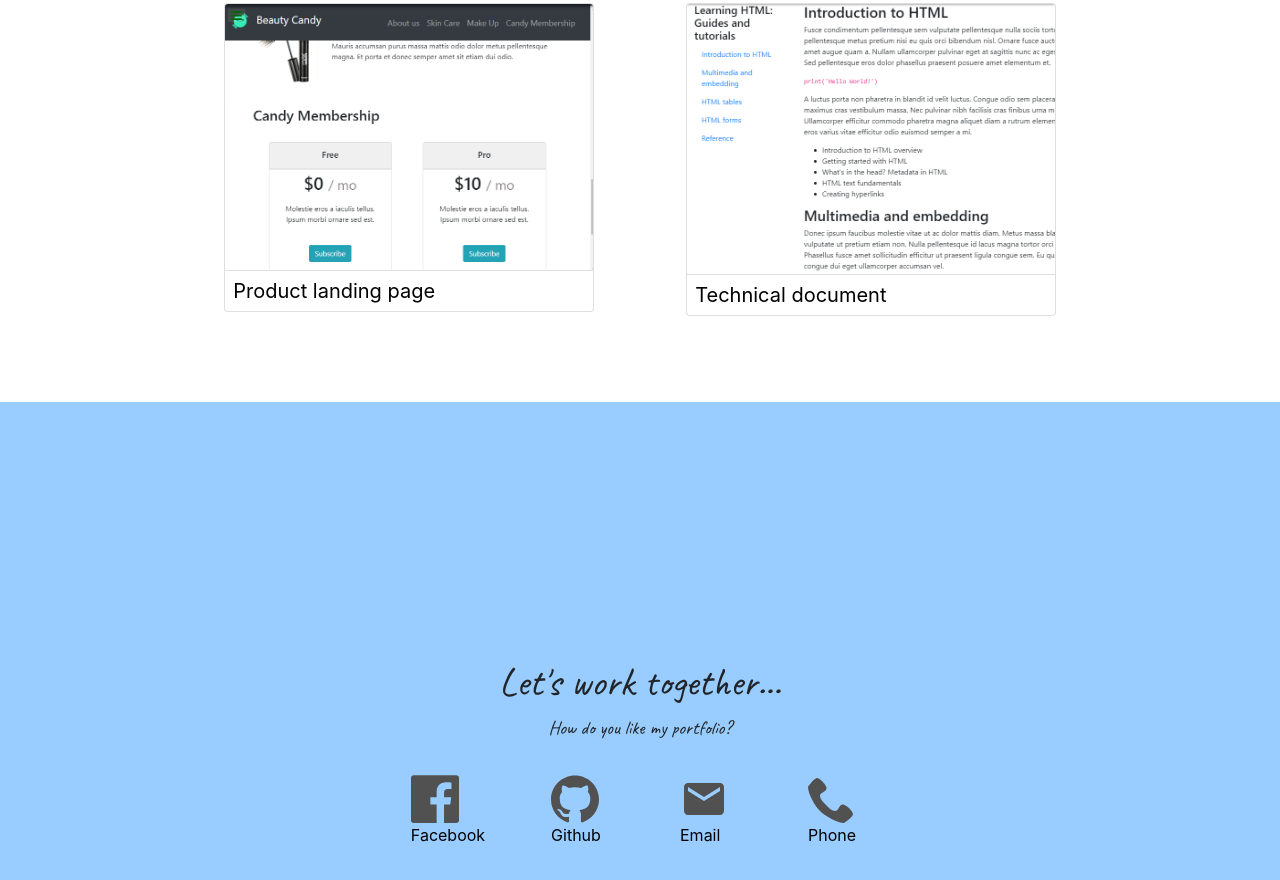
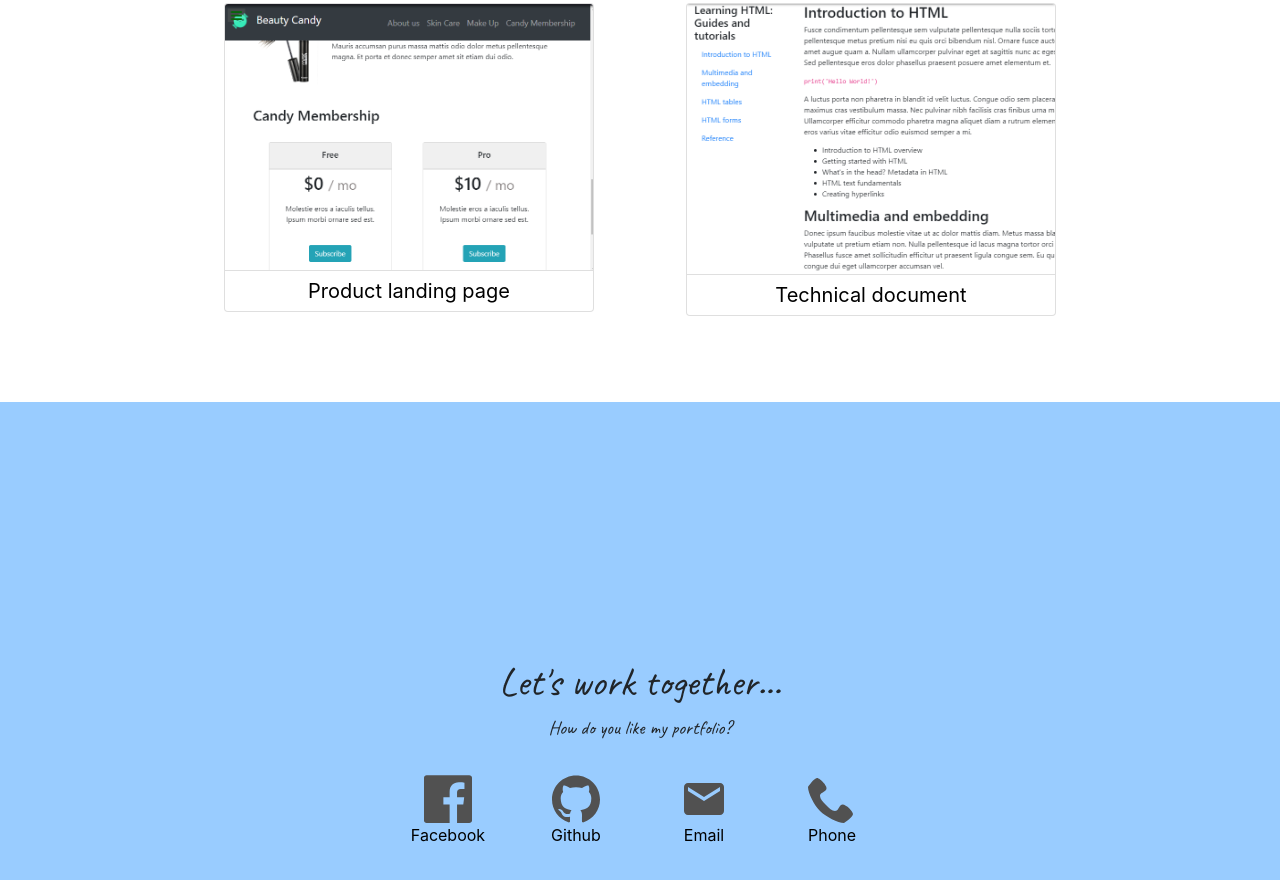
Before and after one commit to YameiSong/FCC-Projects, a plain HTML site: page Personal-portfolio-webpage/index.html in a window 1280 px wide. Shown: the part 1324-2204 px from the top of the page. Drawn offline with nearby package versions, Linux system fonts and the light colour scheme.

Commit message:
center icon description

```diff
--- a/Personal-portfolio-webpage/index.html
+++ b/Personal-portfolio-webpage/index.html
@@ -87,36 +87,28 @@
             </div>
             <div class="row">
                 <div class="col-6 col-md-3 icon">
-                    <div class="whole">
                     <a href="https://www.facebook.com/profile.php?id=100014631044624" target="_blank"
                         rel="noopener noreferrer">
                         <img src="images/facebook.svg" alt="Facebook">
                         <p>Facebook</p>
                     </a>
                 </div>
-                </div>
                 <div class="col-6 col-md-3 icon">
                     <a href="https://github.com/YameiSong" target="_blank" rel="noopener noreferrer" id="">
-                        <div class="whole">
                         <img src="images/github.svg" alt="Github">
                         <p>Github</p>
-                        </div>
                     </a>
                 </div>
                 <div class="col-6 col-md-3 icon">
                     <a href="mailto:ymsongx@icloud.com">
-                        <div class="whole">
                         <img src="images/email.svg" alt="Email">
                         <p>Email</p>
-                        </div>
                     </a>
                 </div>
                 <div class="col-6 col-md-3 icon">
                     <a href="tel:+8600000000000">
-                        <div class="whole">
                         <img src="images/phone.svg" alt="Phone">
                         <p>Phone</p>
-                        </div>
                     </a>
                 </div>
             </div>
--- a/Personal-portfolio-webpage/mystyle.css
+++ b/Personal-portfolio-webpage/mystyle.css
@@ -23,12 +23,6 @@ a {
     padding-top: 35vh;
 }
 
-#projects {
-    padding-top: 5vh;
-    padding-bottom: 5vh;
-    height: auto;
-}
-
 #contact {
     background-color: #99ccff;
     padding-top: 30vh;
@@ -44,7 +38,9 @@ a {
     font-size: 1.2em;
 }
 
-.icon {
+.icon img, p {
+    margin-right: auto;
+    margin-left: auto;
     display: flex;
     justify-content: center;
 }
@@ -68,8 +64,16 @@ a {
     border-top: 1px solid rgba(0, 0, 0, 0.125);
 }
 .card-title {
+    text-align: center;
     font-weight: normal;
     margin: auto;
+}
+
+/* position of #projects */
+#projects {
+    padding-top: 5vh;
+    padding-bottom: 5vh;
+    height: auto;
 }
 
 @media (min-width: 924px) {
```
Lines whose indentation alone changed are shown as unchanged.
